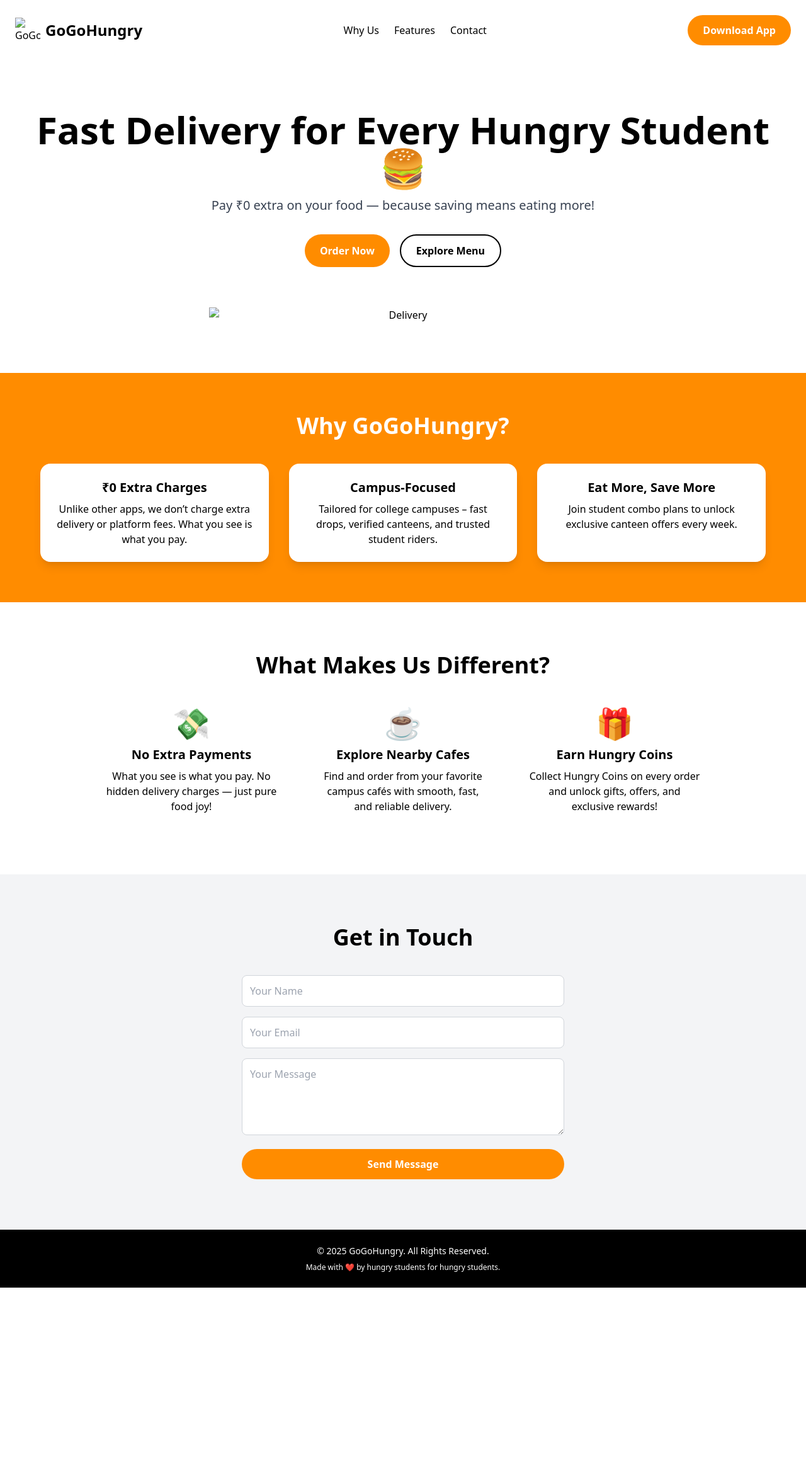
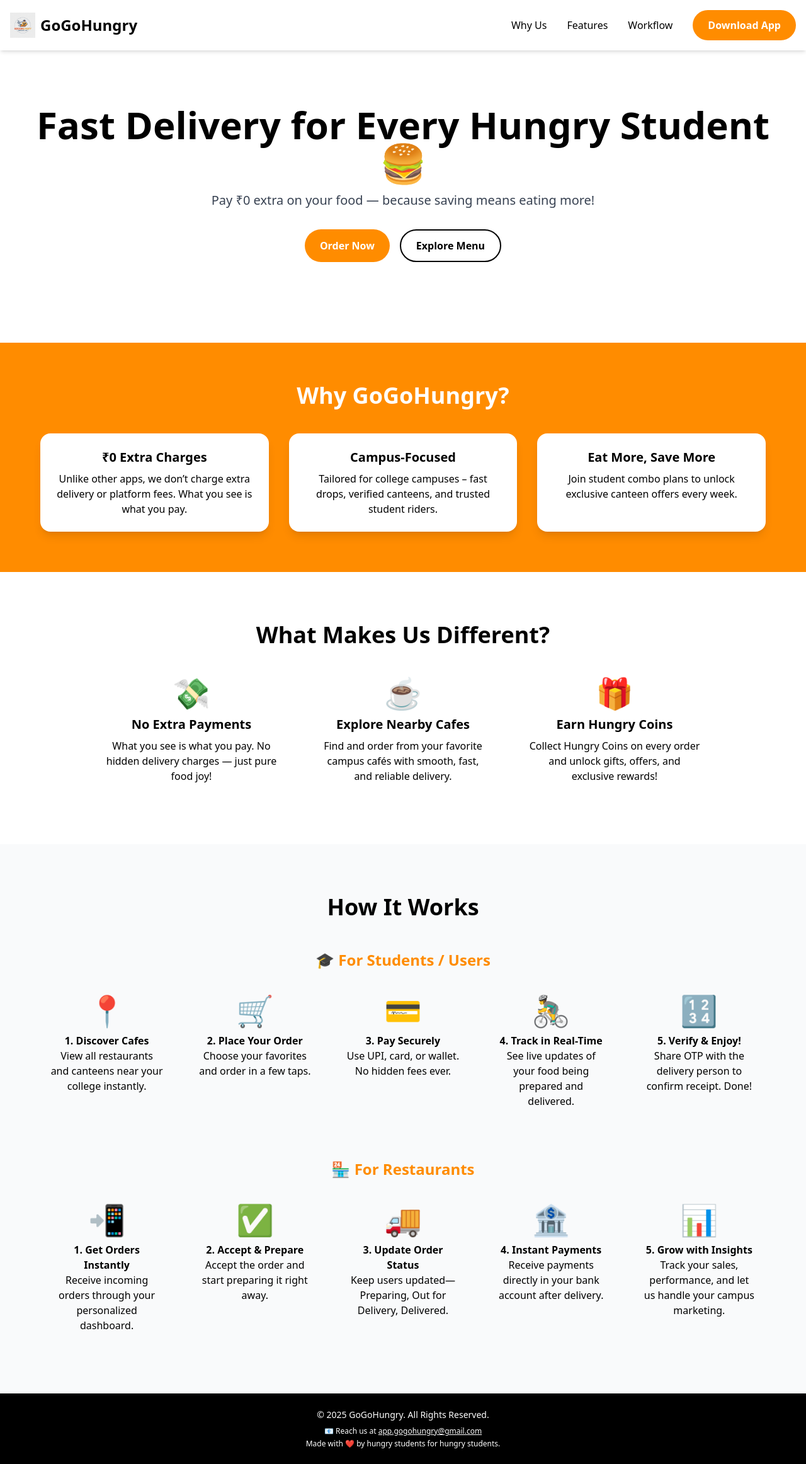
Before and after one commit to brew-my-cafe/landing-page, a plain HTML site: page index.html in a window 1280 px wide. Shown: the whole page at 63% size. Before the commit the page ends 2044 px from the top, so only its background shows below. Drawn offline with nearby package versions, Linux system fonts and the light colour scheme.

Commit message:
commit for good

```diff
--- a/index.html
+++ b/index.html
@@ -21,39 +21,92 @@
       opacity: 0.9;
       transform: translateY(-2px);
     }
+    /* Modal Styles */
+    .modal {
+      position: fixed;
+      top: 0;
+      left: 0;
+      right: 0;
+      bottom: 0;
+      background-color: rgba(0, 0, 0, 0.5);
+      display: none;
+      align-items: center;
+      justify-content: center;
+      z-index: 50;
+    }
+    .modal-content {
+      background: white;
+      padding: 2rem;
+      border-radius: 1rem;
+      text-align: center;
+      max-width: 400px;
+      width: 90%;
+      box-shadow: 0 10px 30px rgba(0, 0, 0, 0.2);
+      position: relative;
+      animation: fadeIn 0.3s ease;
+    }
+    .close-btn {
+      position: absolute;
+      top: 0.5rem;
+      right: 0.5rem;
+      background: none;
+      border: none;
+      font-size: 1.5rem;
+      cursor: pointer;
+    }
+    @keyframes fadeIn {
+      from {opacity: 0; transform: scale(0.95);}
+      to {opacity: 1; transform: scale(1);}
+    }
   </style>
 </head>
 <body class="bg-white text-black font-sans">
 
   <!-- Navbar -->
-  <header class="flex justify-between items-center p-6">
+  <header class="p-4 bg-white shadow-md fixed top-0 left-0 right-0 z-40">
+    <div class="max-w-7xl mx-auto flex justify-between items-center">
+      <!-- Logo -->
       <div class="flex items-center space-x-2">
-      <img src="logo.png" alt="GoGoHungry Logo" class="w-10 h-10">
+        <img src="gogohungry-logo.png" alt="GoGoHungry Logo" class="w-10 h-10">
         <span class="text-2xl font-extrabold">GoGoHungry</span>
       </div>
-    <nav class="space-x-6 hidden md:flex">
-      <a href="#why" class="hover:text-[var(--primary)]">Why Us</a>
-      <a href="#features" class="hover:text-[var(--primary)]">Features</a>
-      <a href="#contact" class="hover:text-[var(--primary)]">Contact</a>
+
+      <!-- Desktop Nav -->
+      <nav class="hidden md:flex space-x-8 items-center">
+        <a href="#why" class="hover:text-[var(--primary)] font-medium">Why Us</a>
+        <a href="#features" class="hover:text-[var(--primary)] font-medium">Features</a>
+        <a href="#workflow" class="hover:text-[var(--primary)] font-medium">Workflow</a>
+        <button class="btn-primary open-modal">Download App</button>
       </nav>
-    <button class="btn-primary">Download App</button>
+
+      <!-- Mobile Menu Button -->
+      <button id="menu-btn" class="md:hidden text-3xl focus:outline-none">&#9776;</button>
+    </div>
+
+    <!-- Mobile Nav -->
+    <div id="mobile-menu" class="hidden flex-col bg-white shadow-md mt-4 rounded-2xl md:hidden text-center space-y-3 py-4">
+      <a href="#why" class="block text-lg hover:text-[var(--primary)]">Why Us</a>
+      <a href="#features" class="block text-lg hover:text-[var(--primary)]">Features</a>
+      <a href="#workflow" class="block text-lg hover:text-[var(--primary)]">Workflow</a>
+      <button class="btn-primary open-modal w-4/5 mx-auto">Download App</button>
+    </div>
   </header>
 
   <!-- Hero Section -->
-  <section class="text-center py-20 px-6">
-    <h1 class="text-5xl md:text-6xl font-extrabold mb-4">
+  <section class="text-center py-32 px-6 mt-10">
+    <h1 class="text-4xl md:text-6xl font-extrabold mb-4 leading-tight">
       Fast Delivery for Every Hungry Student 🍔
     </h1>
     <p class="text-lg md:text-xl text-gray-700 mb-8">
       Pay ₹0 extra on your food — because saving means eating more!
     </p>
-    <div class="flex justify-center gap-4">
-      <button class="btn-primary">Order Now</button>
-      <button class="border-2 border-black rounded-full px-6 py-3 font-semibold hover:bg-black hover:text-white transition">
+    <div class="flex flex-col md:flex-row justify-center gap-4">
+      <button class="btn-primary open-modal">Order Now</button>
+      <button class="border-2 border-black rounded-full px-6 py-3 font-semibold hover:bg-black hover:text-white transition open-modal">
         Explore Menu
       </button>
     </div>
-    <img src="food-delivery-illustration.png" alt="Delivery" class="mx-auto mt-16 w-2/3 md:w-1/2">
+    <!-- <img src="food-delivery-illustration.png" alt="Delivery" class="mx-auto mt-16 w-4/5 md:w-1/2"> -->
   </section>
 
   <!-- Why GoGoHungry -->
@@ -75,50 +128,134 @@
     </div>
   </section>
 
-  <!-- Features / Differentiation -->
-  <!-- Features / Differentiation -->
+  <!-- Features -->
   <section id="features" class="py-20 px-6 text-center max-w-5xl mx-auto">
     <h2 class="text-4xl font-bold mb-8">What Makes Us Different?</h2>
     <div class="grid md:grid-cols-3 gap-8">
-
       <div class="p-4">
         <div class="text-5xl mb-3">💸</div>
         <h3 class="font-bold text-xl mb-2">No Extra Payments</h3>
         <p>What you see is what you pay. No hidden delivery charges — just pure food joy!</p>
       </div>
-
       <div class="p-4">
         <div class="text-5xl mb-3">☕</div>
         <h3 class="font-bold text-xl mb-2">Explore Nearby Cafes</h3>
         <p>Find and order from your favorite campus cafés with smooth, fast, and reliable delivery.</p>
       </div>
-
       <div class="p-4">
         <div class="text-5xl mb-3">🎁</div>
         <h3 class="font-bold text-xl mb-2">Earn Hungry Coins</h3>
         <p>Collect Hungry Coins on every order and unlock gifts, offers, and exclusive rewards!</p>
       </div>
-
     </div>
   </section>
 
+  <!-- Workflow Section -->
+  <section id="workflow" class="bg-gray-50 py-20 px-6">
+    <h2 class="text-4xl font-bold text-center mb-12">How It Works</h2>
 
-  <!-- Contact Form -->
-  <section id="contact" class="bg-gray-100 py-20 px-6">
-    <h2 class="text-4xl font-bold text-center mb-10">Get in Touch</h2>
-    <form class="max-w-lg mx-auto space-y-4">
-      <input type="text" placeholder="Your Name" class="w-full p-3 border border-gray-300 rounded-lg focus:outline-none focus:ring-2 focus:ring-[var(--primary)]" />
-      <input type="email" placeholder="Your Email" class="w-full p-3 border border-gray-300 rounded-lg focus:outline-none focus:ring-2 focus:ring-[var(--primary)]" />
-      <textarea rows="4" placeholder="Your Message" class="w-full p-3 border border-gray-300 rounded-lg focus:outline-none focus:ring-2 focus:ring-[var(--primary)]"></textarea>
-      <button type="submit" class="btn-primary w-full">Send Message</button>
-    </form>
+    <!-- For Students -->
+    <div class="max-w-6xl mx-auto mb-16">
+      <h3 class="text-2xl font-bold text-center text-[var(--primary)] mb-6">🎓 For Students / Users</h3>
+      <div class="grid md:grid-cols-5 gap-6 text-center">
+        <div class="p-4">
+          <div class="text-5xl mb-3">📍</div>
+          <h4 class="font-semibold">1. Discover Cafes</h4>
+          <p>View all restaurants and canteens near your college instantly.</p>
+        </div>
+        <div class="p-4">
+          <div class="text-5xl mb-3">🛒</div>
+          <h4 class="font-semibold">2. Place Your Order</h4>
+          <p>Choose your favorites and order in a few taps.</p>
+        </div>
+        <div class="p-4">
+          <div class="text-5xl mb-3">💳</div>
+          <h4 class="font-semibold">3. Pay Securely</h4>
+          <p>Use UPI, card, or wallet. No hidden fees ever.</p>
+        </div>
+        <div class="p-4">
+          <div class="text-5xl mb-3">🚴‍♂️</div>
+          <h4 class="font-semibold">4. Track in Real-Time</h4>
+          <p>See live updates of your food being prepared and delivered.</p>
+        </div>
+        <div class="p-4">
+          <div class="text-5xl mb-3">🔢</div>
+          <h4 class="font-semibold">5. Verify & Enjoy!</h4>
+          <p>Share OTP with the delivery person to confirm receipt. Done!</p>
+        </div>
+      </div>
+    </div>
+
+    <!-- For Restaurants -->
+    <div class="max-w-6xl mx-auto">
+      <h3 class="text-2xl font-bold text-center text-[var(--primary)] mb-6">🏪 For Restaurants</h3>
+      <div class="grid md:grid-cols-5 gap-6 text-center">
+        <div class="p-4">
+          <div class="text-5xl mb-3">📲</div>
+          <h4 class="font-semibold">1. Get Orders Instantly</h4>
+          <p>Receive incoming orders through your personalized dashboard.</p>
+        </div>
+        <div class="p-4">
+          <div class="text-5xl mb-3">✅</div>
+          <h4 class="font-semibold">2. Accept & Prepare</h4>
+          <p>Accept the order and start preparing it right away.</p>
+        </div>
+        <div class="p-4">
+          <div class="text-5xl mb-3">🚚</div>
+          <h4 class="font-semibold">3. Update Order Status</h4>
+          <p>Keep users updated—Preparing, Out for Delivery, Delivered.</p>
+        </div>
+        <div class="p-4">
+          <div class="text-5xl mb-3">🏦</div>
+          <h4 class="font-semibold">4. Instant Payments</h4>
+          <p>Receive payments directly in your bank account after delivery.</p>
+        </div>
+        <div class="p-4">
+          <div class="text-5xl mb-3">📊</div>
+          <h4 class="font-semibold">5. Grow with Insights</h4>
+          <p>Track your sales, performance, and let us handle your campus marketing.</p>
+        </div>
+      </div>
+    </div>
   </section>
+
+  <!-- Modal -->
+  <div id="launchModal" class="modal">
+    <div class="modal-content">
+      <button class="close-btn">&times;</button>
+      <h3 class="text-2xl font-bold mb-3 text-[var(--primary)]">🚀 We’re Launching Soon!</h3>
+      <p class="text-gray-700 mb-2">
+        We are working hard to launch this soon. Please stay updated — you’ll hear from us soon!
+      </p>
+      <p class="font-semibold mt-3">We are launching very soon. 🔥</p>
+    </div>
+  </div>
 
   <!-- Footer -->
   <footer class="bg-black text-white py-6 text-center">
     <p class="text-sm">&copy; 2025 GoGoHungry. All Rights Reserved.</p>
-    <p class="text-xs mt-2">Made with ❤️ by hungry students for hungry students.</p>
+    <p class="text-xs mt-2">📧 Reach us at <a href="mailto:app.gogohungry@gmail.com" class="underline">app.gogohungry@gmail.com</a></p>
+    <p class="text-xs mt-1">Made with ❤️ by hungry students for hungry students.</p>
   </footer>
 
+  <script>
+    const modal = document.getElementById("launchModal");
+    const openBtns = document.querySelectorAll(".open-modal");
+    const closeBtn = document.querySelector(".close-btn");
+    const menuBtn = document.getElementById("menu-btn");
+    const mobileMenu = document.getElementById("mobile-menu");
+
+    // Modal Controls
+    openBtns.forEach(btn => {
+      btn.addEventListener("click", () => modal.style.display = "flex");
+    });
+    closeBtn.addEventListener("click", () => modal.style.display = "none");
+    window.addEventListener("click", e => { if (e.target === modal) modal.style.display = "none"; });
+
+    // Mobile Menu Toggle
+    menuBtn.addEventListener("click", () => {
+      mobileMenu.classList.toggle("hidden");
+    });
+  </script>
 </body>
 </html>
```
Also changed, not shown: gogohungry-logo.png (added). Lines whose indentation alone changed are shown as unchanged.
